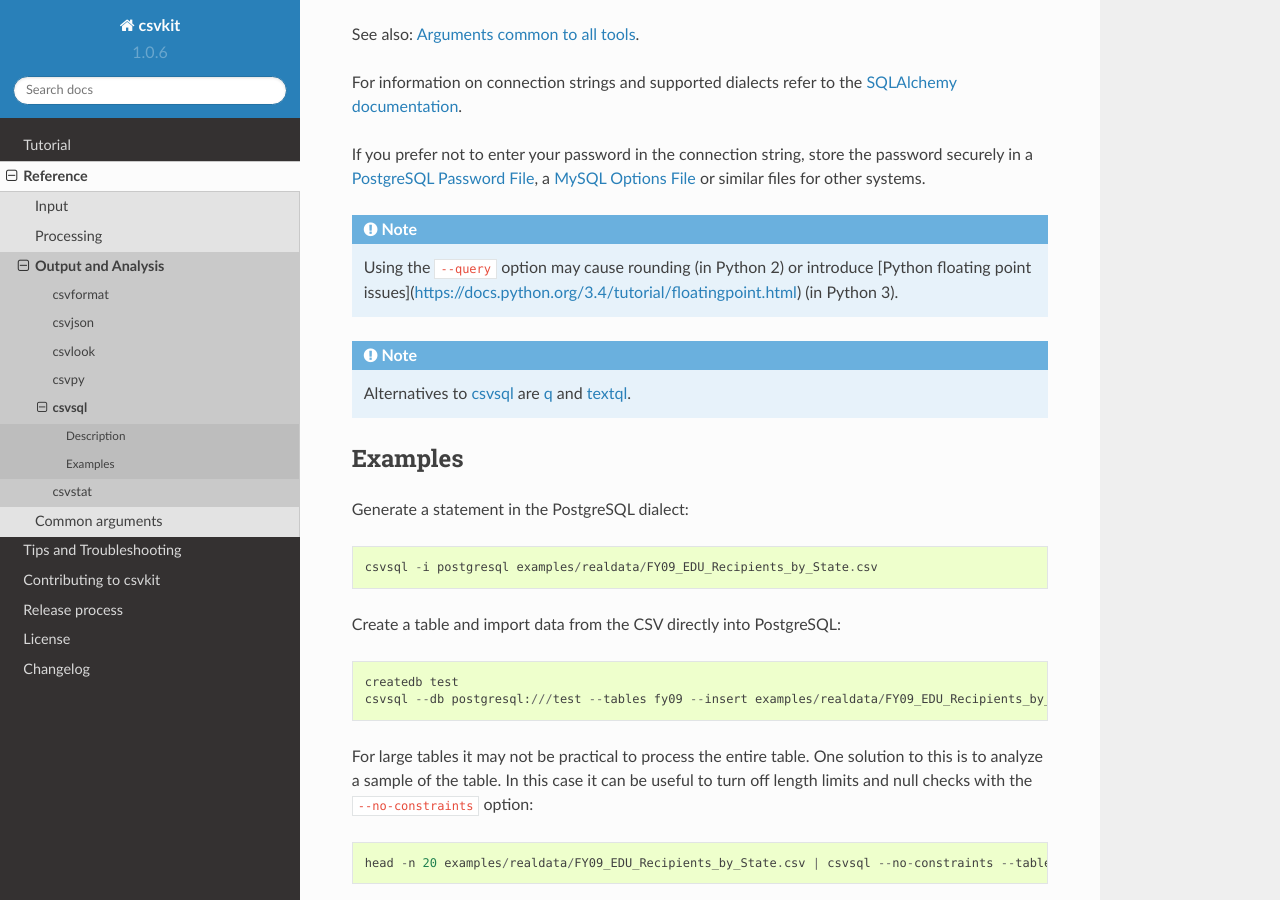
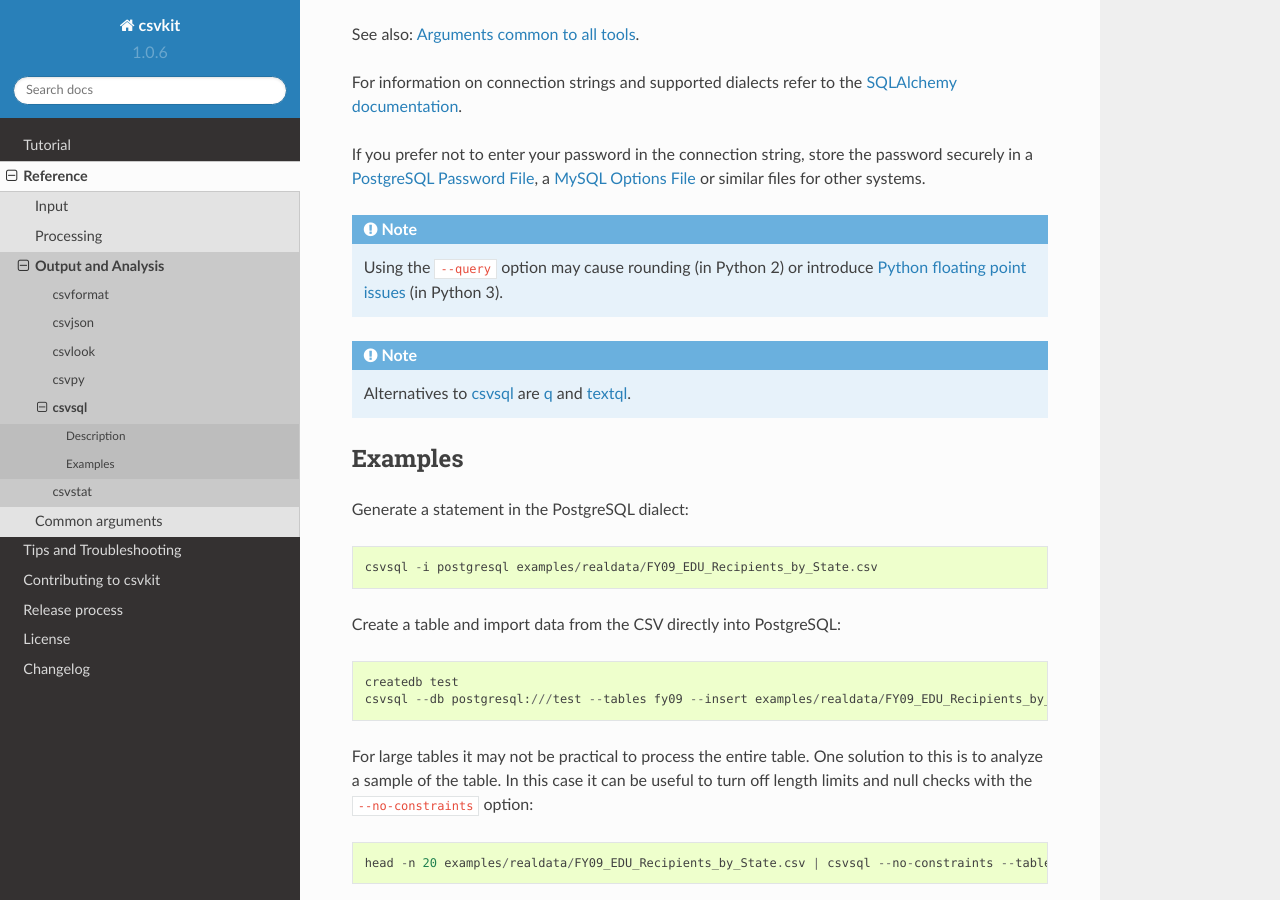
Before and after one commit to wireservice/csvkit, a Sphinx documentation site: the page built from docs/scripts/csvsql.rst, in a window 1280 px wide and 900 px high, scrolled down 1356 px. Built offline with Sphinx 7.4.7 and the Read the Docs theme 2.0.0, drawn with Linux system fonts in a browser that asks for light colours.

Commit message:
Fix a broken link in csvsql docs

```diff
--- a/docs/scripts/csvsql.rst
+++ b/docs/scripts/csvsql.rst
@@ -78,7 +78,7 @@ If you prefer not to enter your password in the connection string, store the pas
 
 .. note::
 
-    Using the :code:`--query` option may cause rounding (in Python 2) or introduce [Python floating point issues](https://docs.python.org/3.4/tutorial/floatingpoint.html) (in Python 3).
+    Using the :code:`--query` option may cause rounding (in Python 2) or introduce `Python floating point issues <https://docs.python.org/3.4/tutorial/floatingpoint.html>`_ (in Python 3).
 
 .. note::
 
```
